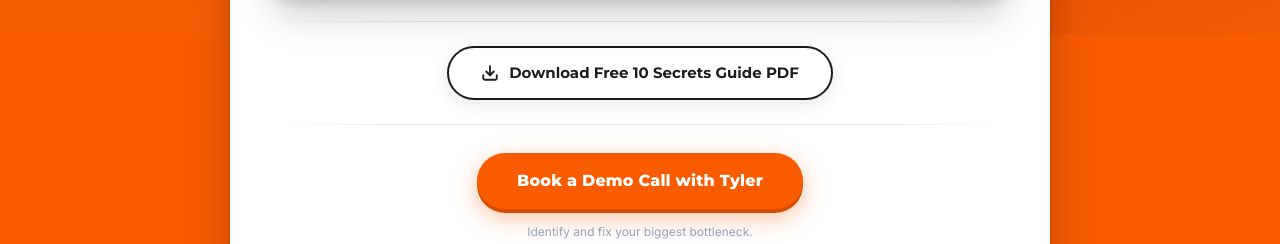
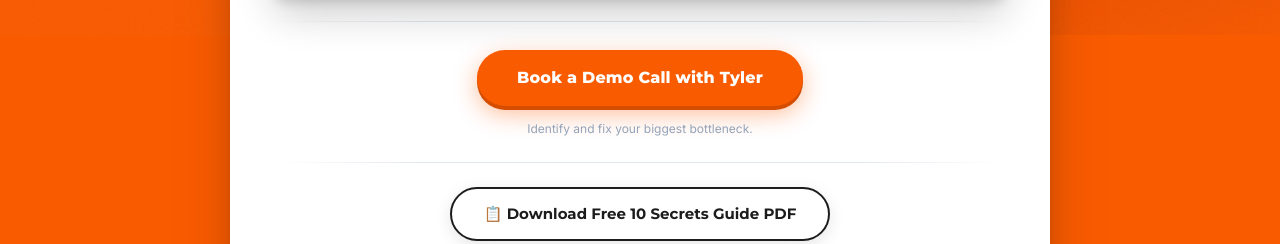
Before and after one commit to chjdombeck/bjg10secretsvsl, a website: page index.html in a window 1280 px wide. Shown: the part 765-1009 px from the top of the page. Drawn offline with nearby package versions, Linux system fonts and the light colour scheme.

Commit message:
Swap CTA and PDF button order, add clipboard emoji to download button
Co-Authored-By: Claude Sonnet 4.6 <noreply@anthropic.com>

```diff
--- a/index.html
+++ b/index.html
@@ -375,6 +375,16 @@
 
       <div class="divider"></div>
 
+      <!-- CTA -->
+      <div class="cta-section">
+        <a href="https://api.leadconnectorhq.com/widget/bookings/bjgdigital-call" target="_blank" rel="noopener" class="cta-btn">
+          Book a Demo Call with Tyler
+        </a>
+        <p class="cta-note">Identify and fix your biggest bottleneck.</p>
+      </div>
+
+      <div class="divider"></div>
+
       <!-- PDF Download -->
       <div style="display:flex; justify-content:center;">
         <a href="10 Secrets to Building a Scalable Home Service Company.pdf" download style="
@@ -395,21 +405,8 @@
         "
         onmouseover="this.style.transform='translateY(-2px)';this.style.boxShadow='0 8px 24px rgba(0,0,0,0.15)'"
         onmouseout="this.style.transform='';this.style.boxShadow='0 4px 16px rgba(0,0,0,0.1)'">
-          <svg width="18" height="18" viewBox="0 0 24 24" fill="none" stroke="currentColor" stroke-width="2.5" stroke-linecap="round" stroke-linejoin="round">
-            <path d="M21 15v4a2 2 0 0 1-2 2H5a2 2 0 0 1-2-2v-4"/><polyline points="7 10 12 15 17 10"/><line x1="12" y1="15" x2="12" y2="3"/>
-          </svg>
-          Download Free 10 Secrets Guide PDF
+          📋 Download Free 10 Secrets Guide PDF
         </a>
-      </div>
-
-      <div class="divider"></div>
-
-      <!-- CTA -->
-      <div class="cta-section">
-        <a href="https://api.leadconnectorhq.com/widget/bookings/bjgdigital-call" target="_blank" rel="noopener" class="cta-btn">
-          Book a Demo Call with Tyler
-        </a>
-        <p class="cta-note">Identify and fix your biggest bottleneck.</p>
       </div>
 
     </div>
```
